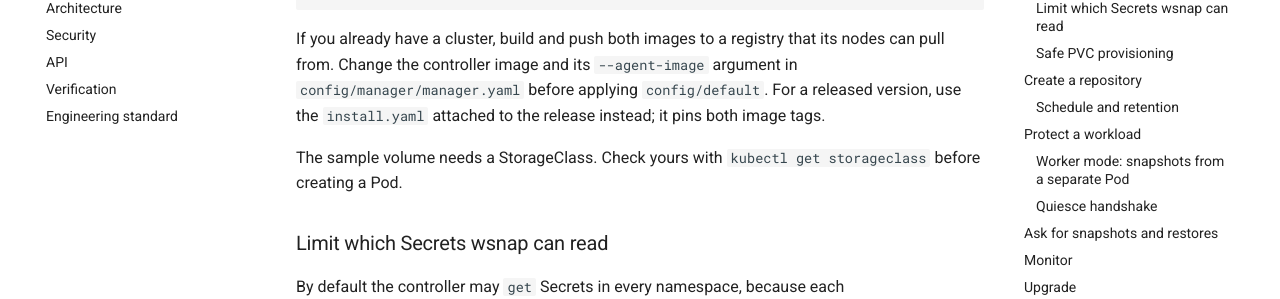
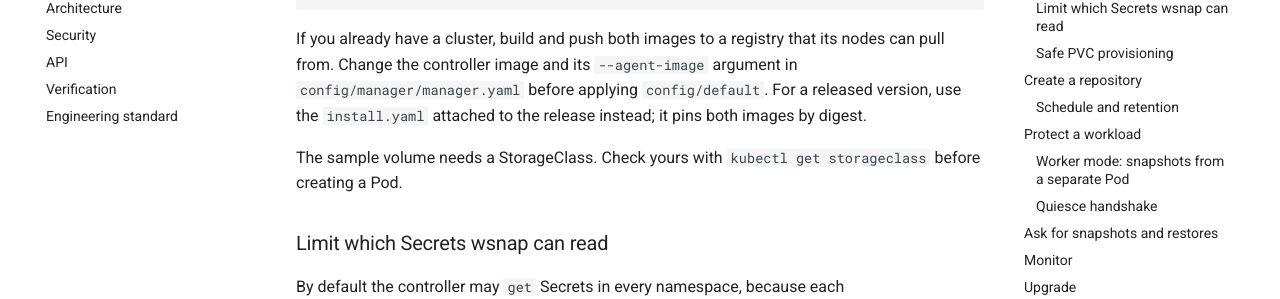
Before and after one commit to chrisyifanjin/wsnap, an MkDocs documentation site: the page built from docs/operations.md, in a window 1280 px wide and 900 px high, scrolled down 635 px. Shown: the part 154-453 px from the top of the window. Built offline with MkDocs 1.6.1 and Material for MkDocs 9.7.7, drawn with Linux system fonts in a browser that asks for light colours; comment, search, counter and statistics services are not loaded.

Commit message:
Pin released install images to build digests

```diff
--- a/docs/operations.md
+++ b/docs/operations.md
@@ -32,7 +32,7 @@ If you already have a cluster, build and push both images to a registry
 that its nodes can pull from. Change the controller image and its
 `--agent-image` argument in `config/manager/manager.yaml` before applying
 `config/default`. For a released version, use the `install.yaml` attached
-to the release instead; it pins both image tags.
+to the release instead; it pins both images by digest.
 
 The sample volume needs a StorageClass. Check yours with
 `kubectl get storageclass` before creating a Pod.
```
Also changed, not shown: 3 other files.
